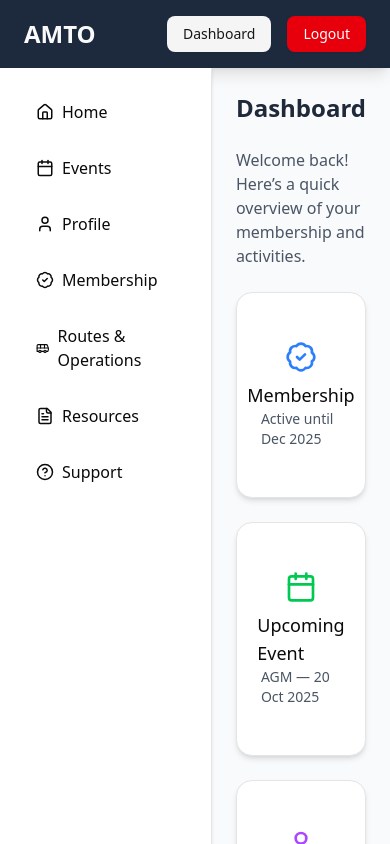
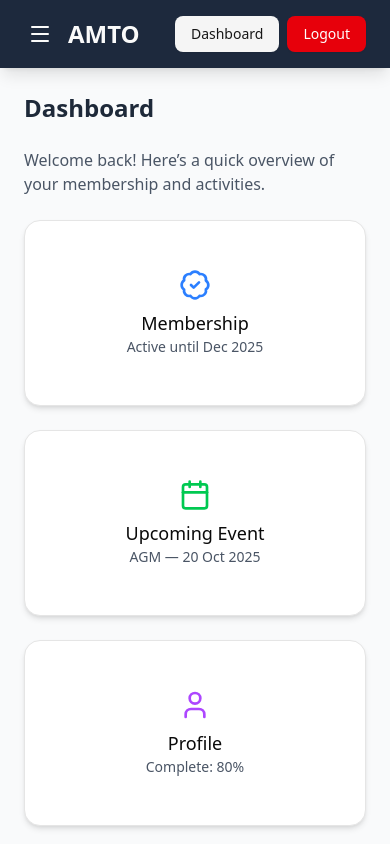
Before and after one commit to victorngigi/amto, a React (Vite) app in the folder frontend/amto-client/: page /dashboard in a window 390 px wide. Both pictures are taken after typing "name@example.com", "Sample123" into the empty fields and a click on the button "Login". Shown: the top 844 px of the page. Built offline with nearby package versions, Linux system fonts and the light colour scheme.

Commit message:
changes to make sidebar responsive and mobile friendly

```diff
--- a/frontend/amto-client/src/components/Navbar.jsx
+++ b/frontend/amto-client/src/components/Navbar.jsx
@@ -1,7 +1,8 @@
 import { Link, useNavigate } from "react-router-dom";
 import { Button } from "@/components/ui/button";
+import { Menu } from "lucide-react";
 
-export default function Navbar() {
+export default function Navbar({ onMenuClick }) {
   const navigate = useNavigate();
   const token = localStorage.getItem("token");
 
@@ -11,15 +12,30 @@ export default function Navbar() {
   };
 
   return (
-    <nav className="bg-primary text-primary-foreground shadow-lg">
+    <nav className="bg-primary text-primary-foreground shadow-lg sticky top-0 z-30">
       <div className="max-w-6xl mx-auto px-6 flex justify-between items-center py-4">
-        <Link to="/" className="text-2xl font-bold">
-          AMTO
-        </Link>
-        <div className="space-x-4">
+        {/* Left side: Brand + Mobile Menu */}
+        <div className="flex items-center gap-3">
+          {/* Mobile menu toggle */}
+          {token && (
+            <button
+              onClick={onMenuClick}
+              className="md:hidden p-1 rounded hover:bg-primary/80 focus:outline-none"
+            >
+              <Menu className="w-6 h-6" />
+            </button>
+          )}
+
+          <Link to="/" className="text-2xl font-bold">
+            AMTO
+          </Link>
+        </div>
+
+        {/* Right side: Auth buttons */}
+        <div className="space-x-2">
           {token ? (
             <>
-              <Button variant="secondary">
+              <Button variant="secondary" asChild>
                 <Link to="/dashboard">Dashboard</Link>
               </Button>
               <Button variant="destructive" onClick={handleLogout}>
@@ -28,10 +44,10 @@ export default function Navbar() {
             </>
           ) : (
             <>
-              <Button variant="ghost">
+              <Button variant="ghost" asChild>
                 <Link to="/login">Login</Link>
               </Button>
-              <Button variant="secondary">
+              <Button variant="secondary" asChild>
                 <Link to="/register">Register</Link>
               </Button>
             </>
--- a/frontend/amto-client/src/components/Sidebar.jsx
+++ b/frontend/amto-client/src/components/Sidebar.jsx
@@ -7,11 +7,14 @@ import {
   Bus,
   FileText,
   HelpCircle,
+  X,
 } from "lucide-react";
 
-export default function Sidebar() {
+export default function Sidebar({ open, onClose }) {
   return (
-    <aside className="w-64 bg-white border-r shadow-sm">
+    <>
+      {/* Desktop Sidebar */}
+      <aside className="hidden md:flex flex-col w-64 bg-white border-r shadow-sm">
         <nav className="p-6 space-y-4">
           <SidebarLink to="/dashboard" icon={<Home size={18} />} label="Home" />
           <SidebarLink to="/events" icon={<Calendar size={18} />} label="Events" />
@@ -38,13 +41,80 @@ export default function Sidebar() {
           />
         </nav>
       </aside>
+
+      {/* Mobile Sidebar */}
+      {open && (
+        <div className="fixed inset-0 z-40 flex md:hidden">
+          {/* Backdrop */}
+          <div
+            className="fixed inset-0 bg-black/40"
+            onClick={onClose}
+          />
+
+          {/* Sidebar panel */}
+          <aside className="relative w-64 bg-white border-r shadow-lg flex flex-col z-50">
+            <div className="flex items-center justify-between p-4 border-b">
+              <span className="font-bold text-lg">Menu</span>
+              <button onClick={onClose}>
+                <X className="w-6 h-6" />
+              </button>
+            </div>
+            <nav className="p-6 space-y-4">
+              <SidebarLink
+                to="/dashboard"
+                icon={<Home size={18} />}
+                label="Home"
+                onClick={onClose}
+              />
+              <SidebarLink
+                to="/events"
+                icon={<Calendar size={18} />}
+                label="Events"
+                onClick={onClose}
+              />
+              <SidebarLink
+                to="/profile"
+                icon={<User size={18} />}
+                label="Profile"
+                onClick={onClose}
+              />
+              <SidebarLink
+                to="/membership"
+                icon={<BadgeCheck size={18} />}
+                label="Membership"
+                onClick={onClose}
+              />
+              <SidebarLink
+                to="/operations"
+                icon={<Bus size={18} />}
+                label="Routes & Operations"
+                onClick={onClose}
+              />
+              <SidebarLink
+                to="/resources"
+                icon={<FileText size={18} />}
+                label="Resources"
+                onClick={onClose}
+              />
+              <SidebarLink
+                to="/support"
+                icon={<HelpCircle size={18} />}
+                label="Support"
+                onClick={onClose}
+              />
+            </nav>
+          </aside>
+        </div>
+      )}
+    </>
   );
 }
 
-function SidebarLink({ to, icon, label }) {
+function SidebarLink({ to, icon, label, onClick }) {
   return (
     <Link
       to={to}
+      onClick={onClick}
       className="flex items-center space-x-2 px-3 py-2 rounded-lg hover:bg-gray-100 transition-colors"
     >
       {icon}
--- a/frontend/amto-client/src/layouts/DashboardLayout.jsx
+++ b/frontend/amto-client/src/layouts/DashboardLayout.jsx
@@ -1,18 +1,21 @@
+import { useState } from "react";
 import Navbar from "../components/Navbar";
 import Sidebar from "../components/Sidebar";
 
 export default function DashboardLayout({ children }) {
+  const [sidebarOpen, setSidebarOpen] = useState(false);
+
   return (
     <div className="min-h-screen flex flex-col bg-gray-50">
       {/* Top Navbar */}
-      <Navbar />
+      <Navbar onMenuClick={() => setSidebarOpen(!sidebarOpen)} />
 
       <div className="flex flex-1">
-        {/* Sidebar */}
-        <Sidebar />
+        {/* Sidebar (responsive) */}
+        <Sidebar open={sidebarOpen} onClose={() => setSidebarOpen(false)} />
 
         {/* Main Content */}
-        <main className="flex-1 p-6">{children}</main>
+        <main className="flex-1 p-6 overflow-y-auto">{children}</main>
       </div>
     </div>
   );
```
Lines whose indentation alone changed are shown as unchanged.
